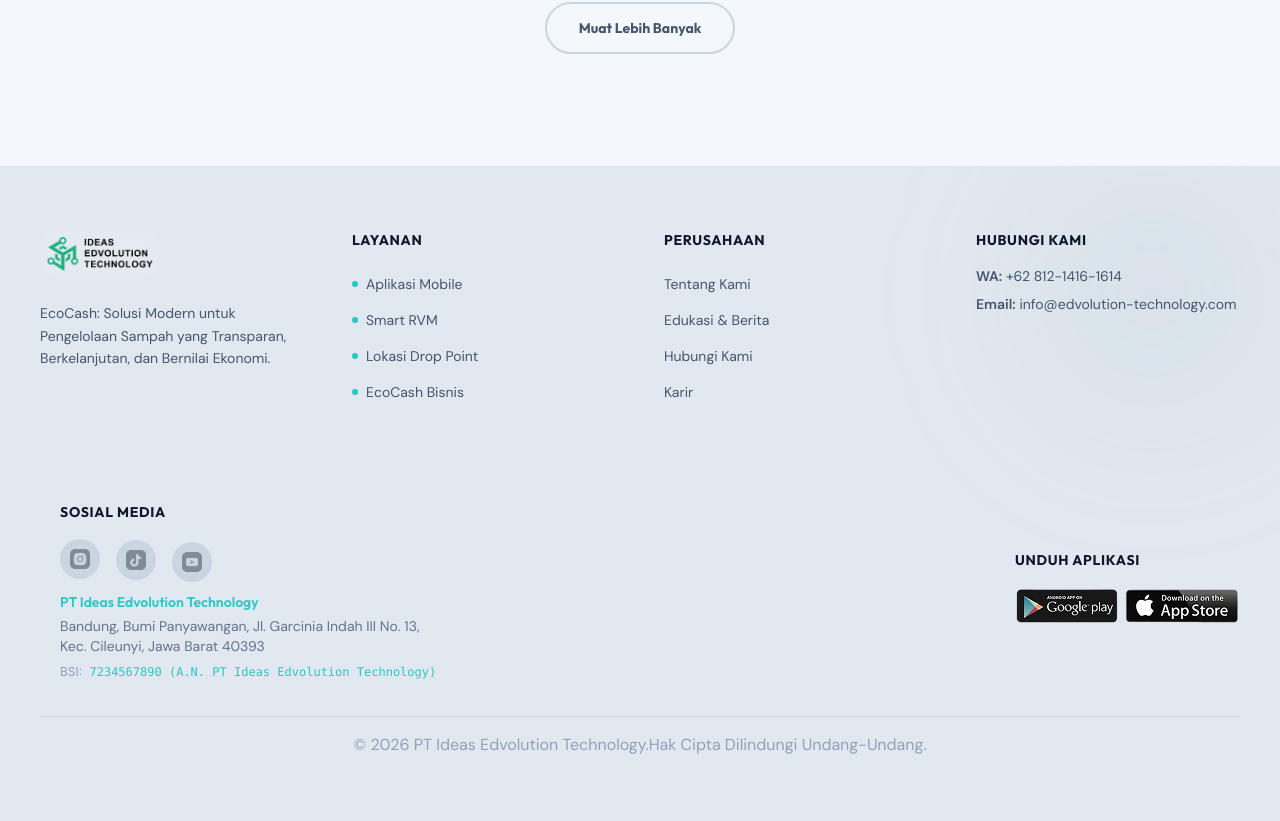
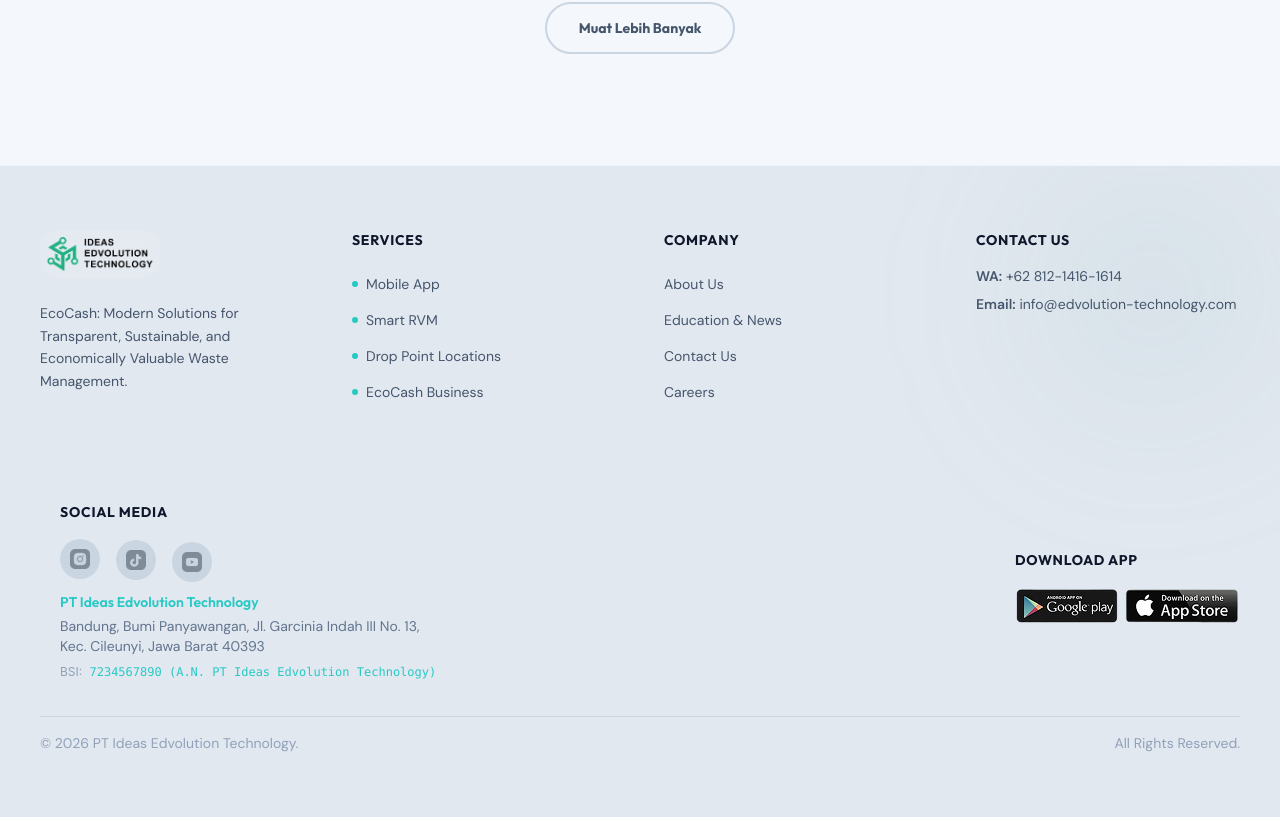
Before and after one commit to khoirinnisaamaliapplg-glitch/ecocash.id.Public, a React (Vite) app: page /customer-stories in a window 1280 px wide. Shown: the part 1378-2199 px from the top of the page. Built offline with nearby package versions, Linux system fonts and the light colour scheme; no server answers.

Commit message:
feat(i18n): localize Hero and Footer sections (ID, EN, ZH)

```diff
--- a/src/components/layout/Footer.jsx
+++ b/src/components/layout/Footer.jsx
@@ -1,11 +1,9 @@
 import React from "react";
-// import logoEcocash2 from "img/logo-ecocash-2.png";
-// import igIcon from "img/Instagram.png";
-// import ytIcon from "img/YouTube.png";
-// import ttIcon from "img/TikTok.png";
-// import apkImg from "img/apk.png";
+import { useTranslation } from "react-i18next";
 
 export default function Footer() {
+  const { t } = useTranslation();
+
   return (
     <footer className="bg-slate-200 text-slate-300 py-16 shadow-sm relative overflow-hidden">
       {/* Dekorasi aksen di sudut */}
@@ -21,15 +19,17 @@
               className="h-12 bg-white/10 p-1.5 rounded-2xl backdrop-blur-sm"
             />
             <p className="text-slate-600 text-sm leading-relaxed font-body pr-4">
-              EcoCash: Solusi Modern untuk Pengelolaan Sampah yang Transparan,
-              Berkelanjutan, dan Bernilai Ekonomi.
+              {t(
+                "footer.about",
+                "EcoCash: Solusi Modern untuk Pengelolaan Sampah yang Transparan, Berkelanjutan, dan Bernilai Ekonomi."
+              )}
             </p>
           </div>
 
           {/* Navigasi Layanan */}
           <div>
             <h4 className="font-bold text-slate-900 mb-6 uppercase tracking-wider text-sm font-heading">
-              Layanan
+              {t("footer.servicesTitle", "Layanan")}
             </h4>
             <ul className="text-slate-600 space-y-4 text-sm font-body">
               <li>
@@ -38,7 +38,7 @@
                   className="hover:text-eco-cyan transition-colors flex items-center gap-2"
                 >
                   <span className="w-1.5 h-1.5 rounded-full bg-eco-cyan"></span>{" "}
-                  Aplikasi Mobile
+                  {t("footer.services.mobileApp", "Aplikasi Mobile")}
                 </a>
               </li>
               <li>
@@ -47,7 +47,7 @@
                   className="hover:text-eco-cyan transition-colors flex items-center gap-2"
                 >
                   <span className="w-1.5 h-1.5 rounded-full bg-eco-cyan"></span>{" "}
-                  Smart RVM
+                  {t("footer.services.smartRvm", "Smart RVM")}
                 </a>
               </li>
               <li>
@@ -56,7 +56,7 @@
                   className="hover:text-eco-cyan transition-colors flex items-center gap-2"
                 >
                   <span className="w-1.5 h-1.5 rounded-full bg-eco-cyan"></span>{" "}
-                  Lokasi Drop Point
+                  {t("footer.services.dropPoint", "Lokasi Drop Point")}
                 </a>
               </li>
               <li>
@@ -65,7 +65,7 @@
                   className="hover:text-eco-cyan transition-colors flex items-center gap-2"
                 >
                   <span className="w-1.5 h-1.5 rounded-full bg-eco-cyan"></span>{" "}
-                  EcoCash Bisnis
+                  {t("footer.services.business", "EcoCash Bisnis")}
                 </a>
               </li>
             </ul>
@@ -74,7 +74,7 @@
           {/* Perusahaan */}
           <div>
             <h4 className="font-bold text-slate-900 mb-6 uppercase tracking-wider text-sm font-heading">
-              Perusahaan
+              {t("footer.companyTitle", "Perusahaan")}
             </h4>
             <ul className="text-slate-600 space-y-4 text-sm font-body">
               <li>
@@ -82,7 +82,7 @@
                   href="#about"
                   className="hover:text-eco-cyan transition-colors"
                 >
-                  Tentang Kami
+                  {t("footer.company.aboutUs", "Tentang Kami")}
                 </a>
               </li>
               <li>
@@ -90,7 +90,7 @@
                   href="#news"
                   className="hover:text-eco-cyan transition-colors"
                 >
-                  Edukasi & Berita
+                  {t("footer.company.news", "Edukasi & Berita")}
                 </a>
               </li>
               <li>
@@ -98,7 +98,7 @@
                   href="#contact"
                   className="hover:text-eco-cyan transition-colors"
                 >
-                  Hubungi Kami
+                  {t("footer.company.contact", "Hubungi Kami")}
                 </a>
               </li>
               <li>
@@ -106,51 +106,37 @@
                   href="#career"
                   className="hover:text-eco-cyan transition-colors"
                 >
-                  Karir
+                  {t("footer.company.career", "Karir")}
                 </a>
               </li>
             </ul>
           </div>
 
-          {/* Kontak & Download */}
+          {/* Kontak & Informasi */}
           <div className="space-y-8">
             <div>
               <h4 className="font-bold text-slate-900 mb-4 uppercase tracking-wider text-sm font-heading">
-                Hubungi Kami
+                {t("footer.contactTitle", "Hubungi Kami")}
               </h4>
               <ul className="space-y-2 text-sm font-body text-slate-600">
                 <li>
-                  <strong className="text-slate-600">WA:</strong> +62
-                  812-1416-1614
+                  <strong className="text-slate-600">WA:</strong> +62 812-1416-1614
                 </li>
                 <li>
-                  <strong className="text-slate-600">Email:</strong>{" "}
-                  info@edvolution-technology.com
+                  <strong className="text-slate-600">Email:</strong> info@edvolution-technology.com
                 </li>
               </ul>
             </div>
           </div>
         </div>
 
-        {/* Rekening & Copyright */}
+        {/* Sosial Media & Rekening */}
         <div className="pt-4 flex flex-col lg:flex-row justify-between items-start lg:items-center gap-6 font-body text-sm text-slate-500">
-          <div className=" p-5 ">
+          <div className="p-5">
             <h4 className="font-bold text-slate-900 mb-4 uppercase tracking-wider text-sm font-heading">
-              Sosial Media
+              {t("footer.socialTitle", "Sosial Media")}
             </h4>
             <div className="flex space-x-4 space-y-1 flex-wrap items-center mb-2">
-              {/* LinkedIn */}
-              {/* <a
-                href="#linkedin"
-                className="w-10 h-10 rounded-full bg-slate-300 flex items-center justify-center hover:bg-eco-cyan hover:text-eco-cyan transition-colors duration-300"
-              >
-                <img
-                  src={"img/link.png"}
-                  alt="LinkedIn"
-                  className="w-5 h-5 opacity-70 hover:opacity-100"
-                />
-              </a> */}
-              {/* Instagram */}
               <a
                 href="#instagram"
                 className="w-10 h-10 rounded-full bg-slate-300 flex items-center justify-center hover:bg-eco-cyan hover:text-white transition-colors duration-300"
@@ -161,29 +147,6 @@
                   className="w-5 h-5 opacity-70 hover:opacity-100"
                 />
               </a>
-              {/* Twitter */}
-              {/* <a
-                href="#twitter"
-                className="w-10 h-10 rounded-full bg-slate-300 flex items-center justify-center hover:bg-eco-cyan hover:text-white transition-colors duration-300"
-              >
-                <img
-                  src={"img/Twitter.png"}
-                  alt="Twitter"
-                  className="w-5 h-5 opacity-70 hover:opacity-100"
-                />
-              </a> */}
-              {/* Facebook */}
-              {/* <a
-                href="#facebook"
-                className="w-10 h-10 rounded-full bg-slate-300 flex items-center justify-center hover:bg-eco-cyan hover:text-white transition-colors duration-300"
-              >
-                <img
-                  src={"img/Facebook.png"}
-                  alt="Facebook"
-                  className="w-5 h-5 opacity-70 hover:opacity-100"
-                />
-              </a> */}
-              {/* TikTok */}
               <a
                 href="#tiktok"
                 className="w-10 h-10 rounded-full mt-0.5 bg-slate-300 flex items-center justify-center hover:bg-eco-cyan hover:text-white transition-colors duration-300"
@@ -194,7 +157,6 @@
                   className="w-5 h-5 opacity-70 hover:opacity-100"
                 />
               </a>
-              {/* YouTube */}
               <a
                 href="#youtube"
                 className="w-10 h-10 rounded-full mt-0.5 bg-slate-300 flex items-center justify-center hover:bg-eco-cyan hover:text-white transition-colors duration-300"
@@ -221,7 +183,7 @@
           </div>
           <div>
             <h4 className="font-bold text-slate-900 mb-4 uppercase tracking-wider text-sm font-heading">
-              Unduh Aplikasi
+              {t("footer.downloadTitle", "Unduh Aplikasi")}
             </h4>
             <a
               href="#download"
@@ -235,9 +197,11 @@
             </a>
           </div>
         </div>
-        <div className="text-slate-400 flex justify-center text-left lg:text-right pt-4 mt-4 border-t border-slate-300">
-          <p>© 2026 PT Ideas Edvolution Technology.</p>
-          <p>Hak Cipta Dilindungi Undang-Undang.</p>
+
+        {/* Baris Hak Cipta */}
+        <div className="text-slate-400 flex flex-col sm:flex-row justify-between items-center pt-4 mt-4 border-t border-slate-300 gap-2 text-xs lg:text-sm">
+          <p>{t("footer.copyright", "© 2026 PT Ideas Edvolution Technology.")}</p>
+          <p>{t("footer.allRightsReserved", "Hak Cipta Dilindungi Undang-Undang.")}</p>
         </div>
       </div>
     </footer>
--- a/src/locales/en.json
+++ b/src/locales/en.json
@@ -74,5 +74,33 @@
         "desc": "New partner registration information"
       }
     }
+  },
+  "hero": {
+    "title": "Turn Waste into Money",
+    "description": "An AI, IoT, and circular economy-based waste management platform to create a cleaner and economically valuable environment.",
+    "startNow": "Get Started",
+    "learnMore": "Learn more"
+  },
+  "footer": {
+    "about": "EcoCash: Modern Solutions for Transparent, Sustainable, and Economically Valuable Waste Management.",
+    "servicesTitle": "Services",
+    "services": {
+      "mobileApp": "Mobile App",
+      "smartRvm": "Smart RVM",
+      "dropPoint": "Drop Point Locations",
+      "business": "EcoCash Business"
+    },
+    "companyTitle": "Company",
+    "company": {
+      "aboutUs": "About Us",
+      "news": "Education & News",
+      "contact": "Contact Us",
+      "career": "Careers"
+    },
+    "contactTitle": "Contact Us",
+    "socialTitle": "Social Media",
+    "downloadTitle": "Download App",
+    "copyright": "© 2026 PT Ideas Edvolution Technology.",
+    "allRightsReserved": "All Rights Reserved."
   }
 }
--- a/src/locales/id.json
+++ b/src/locales/id.json
@@ -74,5 +74,33 @@
         "desc": "Informasi pendaftaran partner baru"
       }
     }
+  },
+  "hero": {
+    "title": "Ubah Sampah Jadi Uang",
+    "description": "Platform pengelolaan sampah berbasis AI, IoT, dan ekonomi sirkular untuk menciptakan lingkungan yang lebih bersih dan bernilai ekonomi.",
+    "startNow": "Mulai Sekarang",
+    "learnMore": "Pelajari lebih lanjut"
+  },
+  "footer": {
+    "about": "EcoCash: Solusi Modern untuk Pengelolaan Sampah yang Transparan, Berkelanjutan, dan Bernilai Ekonomi.",
+    "servicesTitle": "Layanan",
+    "services": {
+      "mobileApp": "Aplikasi Mobile",
+      "smartRvm": "Smart RVM",
+      "dropPoint": "Lokasi Drop Point",
+      "business": "EcoCash Bisnis"
+    },
+    "companyTitle": "Perusahaan",
+    "company": {
+      "aboutUs": "Tentang Kami",
+      "news": "Edukasi & Berita",
+      "contact": "Hubungi Kami",
+      "career": "Karir"
+    },
+    "contactTitle": "Hubungi Kami",
+    "socialTitle": "Sosial Media",
+    "downloadTitle": "Unduh Aplikasi",
+    "copyright": "© 2026 PT Ideas Edvolution Technology.",
+    "allRightsReserved": "Hak Cipta Dilindungi Undang-Undang."
   }
 }
--- a/src/locales/zh.json
+++ b/src/locales/zh.json
@@ -74,5 +74,33 @@
         "desc": "了解最新生态伙伴加盟政策"
       }
     }
+  },
+  "hero": {
+    "title": "变废为宝 创造价值",
+    "description": "基于人工智能、物联网与循环经济的废弃物综合治理平台，致力构建更清洁且兼具经济效益的生态未来。",
+    "startNow": "立即体验",
+    "learnMore": "了解更多"
+  },
+  "footer": {
+    "about": "EcoCash：透明、可持续且兼具经济价值的现代化固废管理综合解决方案。",
+    "servicesTitle": "产品与服务",
+    "services": {
+      "mobileApp": "移动端应用",
+      "smartRvm": "智能回收机 (RVM)",
+      "dropPoint": "回收网点分布",
+      "business": "EcoCash 企业版"
+    },
+    "companyTitle": "关于公司",
+    "company": {
+      "aboutUs": "关于我们",
+      "news": "科普与资讯",
+      "contact": "联系我们",
+      "career": "招贤纳士"
+    },
+    "contactTitle": "联系我们",
+    "socialTitle": "关注我们",
+    "downloadTitle": "下载应用",
+    "copyright": "© 2026 PT Ideas Edvolution Technology.",
+    "allRightsReserved": "版权所有，保留一切权利。"
   }
 }
```
Also changed, not shown: src/pages/Home/sections/Hero.jsx (+10 -7 lines).
